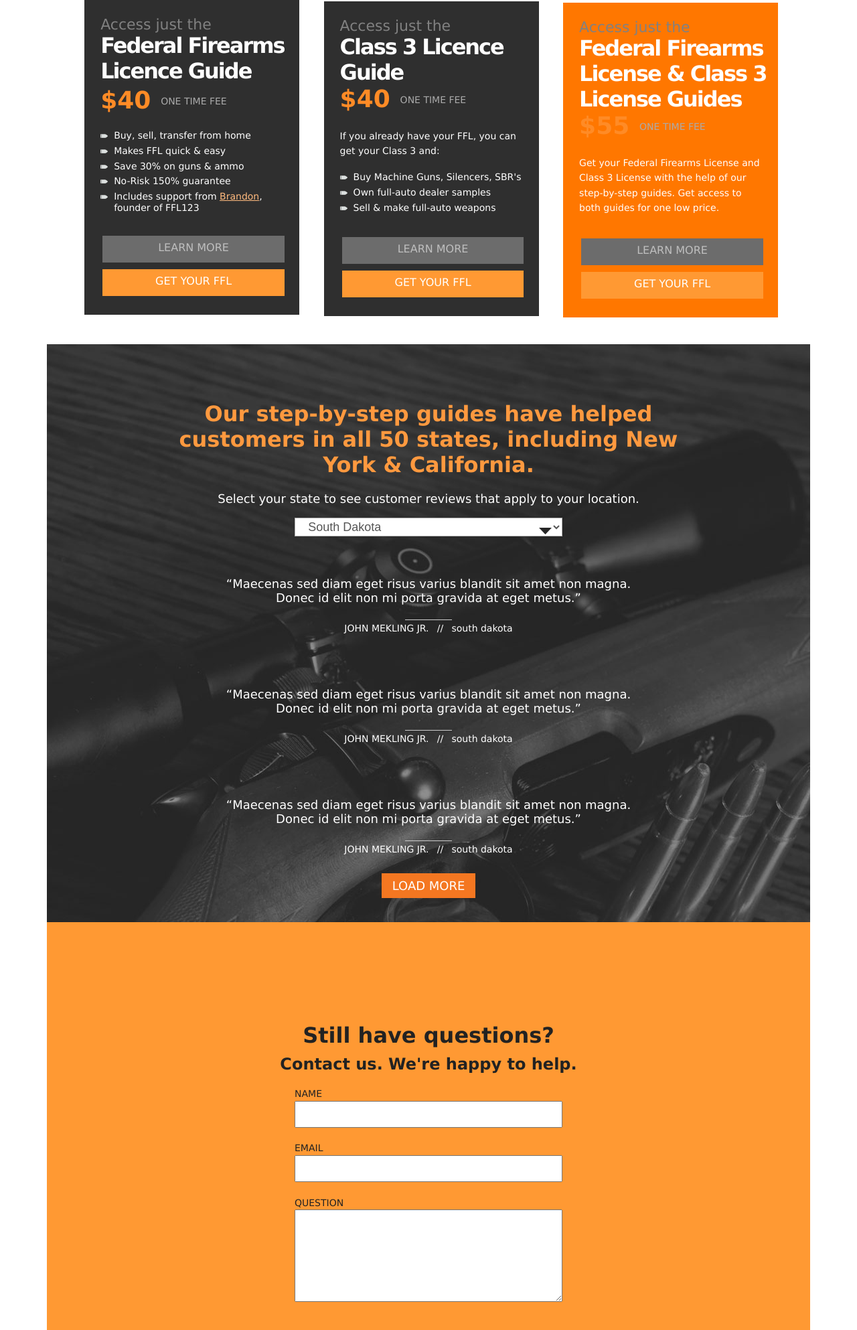
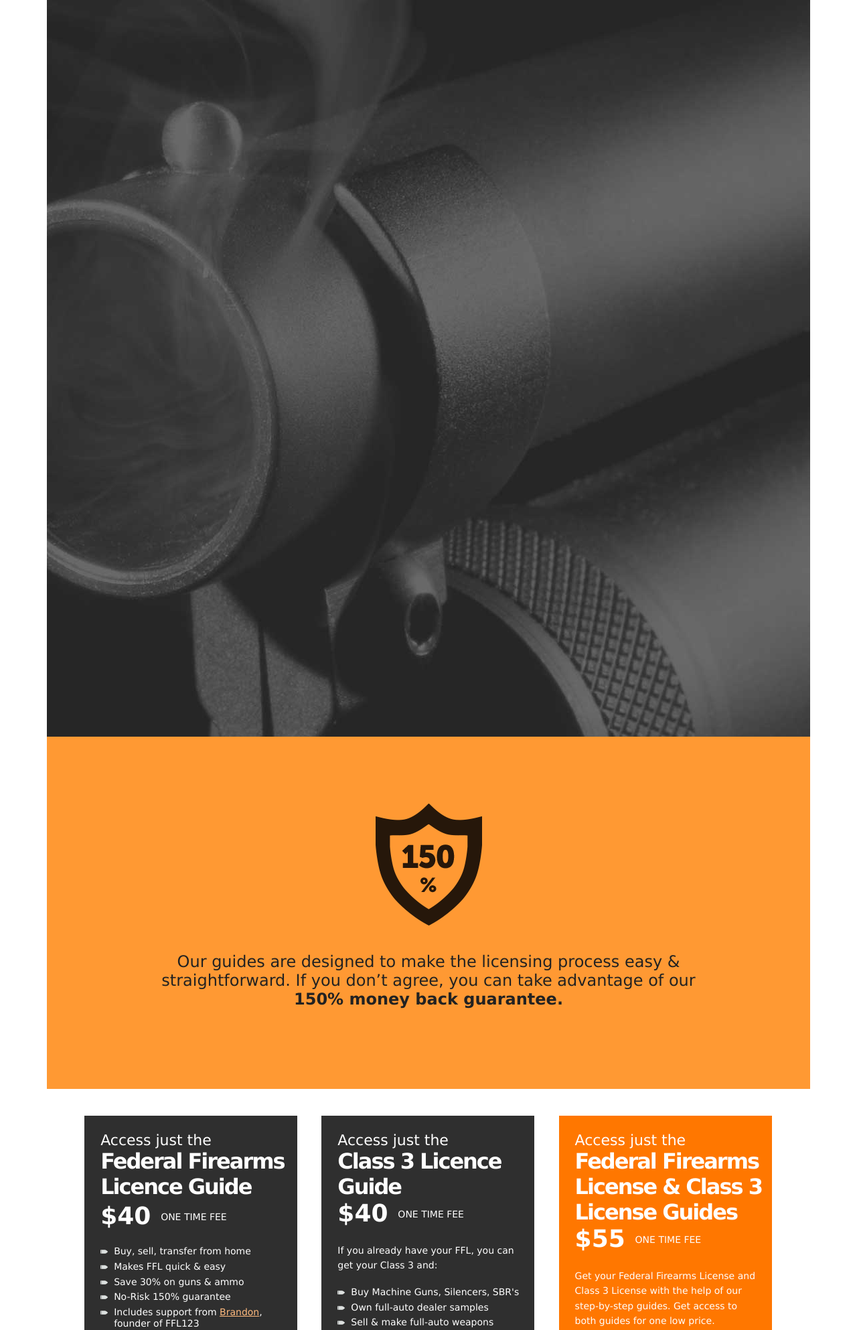
Before and after one commit to sturobson/a-slightly-bizarre-starting-point, a PHP site: a page that uses index.html in a window 1280 px wide. Shown: the top 1986 px of the page at 67% size. Run offline with PHP 8.4, Linux system fonts and the light colour scheme; some libraries are stand-ins or nearby versions.

Commit message:
finish licences - rwd created moneyback create questions
more sprites

questions-bg.jpg

```diff
--- a/css/Sass/_page.scss
+++ b/css/Sass/_page.scss
@@ -1,4 +1,8 @@
 /* footer */
+
+@import "partials/_questions.scss";
+
+@import "partials/_moneyback.scss";
 
 @import "partials/_licences.scss";
 
--- a/css/Sass/partials/_footer.scss
+++ b/css/Sass/partials/_footer.scss
@@ -1,5 +1,7 @@
 footer {
 	background-color: #2f2f2f;
+	margin: 0 auto;
+	max-width: 1140px;
 	a {
 		cursor: pointer;
 	}
--- a/css/Sass/partials/_licences.scss
+++ b/css/Sass/partials/_licences.scss
@@ -2,27 +2,49 @@
 	margin: 0 auto 40px auto;
 	margin: 0 auto 4rem auto;
 	max-width: 1140px;
-	padding-left: 4.3859649%;
 	font-size: 0;
+	@media (min-width: 50em) {
+		height: 470px;
+		padding-left: 2%;
+	}
+	@media (min-width: 62.5em) {
+		padding-left: 4.3859649%;
+	}
 }
 
 .offer {
-	height: 470px;
+	min-height: 490px;
 	background-color: #2f2f2f;
 	display: block;
 	margin: 0 auto;
-	margin-right: 3.333%;
+	margin-left: 5%;
+	margin-right: 1.111%;
 	margin-bottom: 2rem;
 	padding-top: 2.4rem;
 	padding-left: 24px;
 	position: relative;
 	font-size: 0;
-	width: 96%;
-	@media (min-width: 56em) {
+	width: 90%;
+	@media (min-width: 21em) {
+		min-height: 450px;
+	}
+	@media (min-width: 30em) {
+		min-height: 380px;
+	}
+	@media (min-width: 50em) {
+		display: inline-block;
+		float: left;
+		margin-left: 0;
+		min-height: 470px;
+		width: 32%;
+	}
+	@media (min-width: 62.5em) {
 		margin-bottom: 0;
 		display: inline-block;
-		width: 29.65%;
-
+		width: 29.35%;
+	}
+	@media (min-width: 62.5em) {
+		margin-right: 3.333%;
 	}
 	&:last-of-type {
 		background-color: #ff7700;
@@ -34,16 +56,30 @@
 		font-size: 3.2rem;
 		letter-spacing: -2px;
 		margin-bottom: 0;
-
+		@media (min-width: 50em) {
+			font-size: 24px;
+			font-size: 2.4rem;
+		}
+		@media (min-width: 56.25em) {
+			font-size: 32px;
+			font-size: 3.2rem;
+		}
 		span {
 			clear: both;
 			float: left;
 			color: #818181;
-			font-size: 22px;
-			font-size: 2.2rem;
+			font-size: 18px;
+			font-size: 1.8rem;
 			font-weight: normal;
 			letter-spacing: 0;
 			width: 100%;
+			&:last-of-type {
+				color: #FFF;
+			}
+			@media (min-width: 56.25em) {
+				font-size: 22px;
+				font-size: 2.2rem;
+			}
 		}
 	}
 
@@ -87,9 +123,16 @@
 	font-size: 36px;
 	font-size: 3.6rem;
 	font-weight: bold;
-	margin: 0 0 24px 0;
-	margin: 0 0 2.4rem 0;
+	margin: 0 0 16px 0;
+	margin: 0 0 1.6rem 0;
 	position: relative;
+	&:last-of-type {
+		color: #FFF;
+	}
+	@media (min-width: 56.25em) {
+		margin: 0 0 24px 0;
+		margin: 0 0 2.4rem 0;
+	}
 	span {
 		color: darken(#FFF, 33%);
 		font-size: 14px;
@@ -99,6 +142,9 @@
 		left: 90px;
 		text-transform: uppercase;
 		top: 14px;
+		&:last-of-type {
+			color: #FFF;
+		}
 	}
 }
 
@@ -128,9 +174,12 @@
 	height: 40px;
 	margin-bottom: 10px;
 	margin-bottom: 1rem;
+	text-align: center;
+	width: 88%;
+	@media (min-width: 37.5em) {
 	margin-left: 1%;
-	text-align: center;
 	width: 90%;
+	}
 	&:hover {
 		background-color: #26170a;
 		color: #FFF;
--- /dev/null
+++ b/css/Sass/partials/_moneyback.scss
@@ -0,0 +1,26 @@
+.money-back-garuntee {
+	margin: 0 auto;
+	max-width: 1140px;
+	background-color: #ff9933;
+	padding-top: 10rem;
+	padding-bottom: 12rem;
+	margin-bottom: 4rem;
+	img {
+		margin: 0 auto;
+		text-align: center;
+		display: block;
+		margin-bottom: 4rem;
+	}
+}
+
+.money-back-garuntee h1 {
+	font-size: 24px;
+	font-size: 2.4rem;
+	font-weight: normal;
+	margin: 0 auto;
+	text-align: center;
+	width: 75.4385965%;
+	span {
+		font-weight: 700;
+	}
+}
--- /dev/null
+++ b/css/Sass/partials/_questions.scss
@@ -0,0 +1,9 @@
+.questions {
+	background-image: url(../img/questions-bg.jpg);
+	background-position: left center;
+	background-repeat: no-repeat;
+	height: 1100px;
+	margin: 0 auto;
+	max-width: 1140px;
+	width: 100%;
+}
--- a/css/styles.css
+++ b/css/styles.css
@@ -555,30 +555,85 @@ textarea {
   box-sizing: border-box; }
 
 /* footer */
+.questions {
+  background-image: url(../img/questions-bg.jpg);
+  background-position: left center;
+  background-repeat: no-repeat;
+  height: 1100px;
+  margin: 0 auto;
+  max-width: 1140px;
+  width: 100%; }
+
+.money-back-garuntee {
+  margin: 0 auto;
+  max-width: 1140px;
+  background-color: #ff9933;
+  padding-top: 10rem;
+  padding-bottom: 12rem;
+  margin-bottom: 4rem; }
+  .money-back-garuntee img {
+    margin: 0 auto;
+    text-align: center;
+    display: block;
+    margin-bottom: 4rem; }
+
+.money-back-garuntee h1 {
+  font-size: 24px;
+  font-size: 2.4rem;
+  font-weight: normal;
+  margin: 0 auto;
+  text-align: center;
+  width: 75.4385965%; }
+  .money-back-garuntee h1 span {
+    font-weight: 700; }
+
 .licences {
   margin: 0 auto 40px auto;
   margin: 0 auto 4rem auto;
   max-width: 1140px;
-  padding-left: 4.3859649%;
   font-size: 0; }
+  @media (min-width: 50em) {
+    .licences {
+      height: 470px;
+      padding-left: 2%; } }
+  @media (min-width: 62.5em) {
+    .licences {
+      padding-left: 4.3859649%; } }
 
 .offer {
-  height: 470px;
+  min-height: 490px;
   background-color: #2f2f2f;
   display: block;
   margin: 0 auto;
-  margin-right: 3.333%;
+  margin-left: 5%;
+  margin-right: 1.111%;
   margin-bottom: 2rem;
   padding-top: 2.4rem;
   padding-left: 24px;
   position: relative;
   font-size: 0;
-  width: 96%; }
-  @media (min-width: 56em) {
+  width: 90%; }
+  @media (min-width: 21em) {
+    .offer {
+      min-height: 450px; } }
+  @media (min-width: 30em) {
+    .offer {
+      min-height: 380px; } }
+  @media (min-width: 50em) {
+    .offer {
+      display: inline-block;
+      float: left;
+      margin-left: 0;
+      min-height: 470px;
+      width: 32%; } }
+  @media (min-width: 62.5em) {
     .offer {
       margin-bottom: 0;
       display: inline-block;
-      width: 29.65%; } }
+      width: 29.35%; } }
+  @media (min-width: 62.5em) {
+    .offer {
+      margin-right: 3.333%; } }
   .offer:last-of-type {
     background-color: #ff7700;
     margin-right: 0; }
@@ -588,15 +643,29 @@ textarea {
     font-size: 3.2rem;
     letter-spacing: -2px;
     margin-bottom: 0; }
+    @media (min-width: 50em) {
+      .offer h1 {
+        font-size: 24px;
+        font-size: 2.4rem; } }
+    @media (min-width: 56.25em) {
+      .offer h1 {
+        font-size: 32px;
+        font-size: 3.2rem; } }
     .offer h1 span {
       clear: both;
       float: left;
       color: #818181;
-      font-size: 22px;
-      font-size: 2.2rem;
+      font-size: 18px;
+      font-size: 1.8rem;
       font-weight: normal;
       letter-spacing: 0;
       width: 100%; }
+      .offer h1 span:last-of-type {
+        color: #FFF; }
+      @media (min-width: 56.25em) {
+        .offer h1 span {
+          font-size: 22px;
+          font-size: 2.2rem; } }
   .offer ul {
     list-style: none;
     padding: 0; }
@@ -631,9 +700,15 @@ textarea {
   font-size: 36px;
   font-size: 3.6rem;
   font-weight: bold;
-  margin: 0 0 24px 0;
-  margin: 0 0 2.4rem 0;
+  margin: 0 0 16px 0;
+  margin: 0 0 1.6rem 0;
   position: relative; }
+  .price:last-of-type {
+    color: #FFF; }
+  @media (min-width: 56.25em) {
+    .price {
+      margin: 0 0 24px 0;
+      margin: 0 0 2.4rem 0; } }
   .price span {
     color: #ababab;
     font-size: 14px;
@@ -643,6 +718,8 @@ textarea {
     left: 90px;
     text-transform: uppercase;
     top: 14px; }
+    .price span:last-of-type {
+      color: #FFF; }
 
 .offer-description {
   color: #FFF;
@@ -670,9 +747,12 @@ textarea {
   height: 40px;
   margin-bottom: 10px;
   margin-bottom: 1rem;
-  margin-left: 1%;
   text-align: center;
-  width: 90%; }
+  width: 88%; }
+  @media (min-width: 37.5em) {
+    .learn-more, .buy-licence {
+      margin-left: 1%;
+      width: 90%; } }
   .learn-more:hover, .buy-licence:hover {
     background-color: #26170a;
     color: #FFF; }
@@ -845,7 +925,9 @@ article .quote {
     box-shadow: 0px 0px 1px 3px rgba(0, 0, 0, 0.4); }
 
 footer {
-  background-color: #2f2f2f; }
+  background-color: #2f2f2f;
+  margin: 0 auto;
+  max-width: 1140px; }
   footer a {
     cursor: pointer; }
 
--- a/index.html
+++ b/index.html
@@ -44,10 +44,23 @@
 
 <!-- start coding -->
 
+
+<section class="questions">
+
+</section>
+
+
+<section class="money-back-garuntee">
+	<img src="img/150PERCENT.png">
+	<h1>Our guides are designed to make the licensing process easy & straightforward. If you don’t agree, you can take advantage of our <span>150% money back guarantee.</span></h1>
+</section>
+
+
 <section class="licences">
 	<div class="offer federal-licence">
 		<h1><span>Access just the</span>Federal Firearms Licence Guide</h1>
 		<p class="price">$40<span>one time fee</span></p>
+		<div class="offer-details">
 			<ul>
 				<li>Buy, sell, transfer from home</li>
 				<li>Makes FFL quick & easy</li>
@@ -55,7 +68,7 @@
 				<li>No-Risk 150% guarantee</li>
 				<li>Includes support from <a href="">Brandon</a>, founder of FFL123</li>
 			</ul>
-
+		</div>
 		<div class="offer-buttons">
 			<a class="btn learn-more">learn more</a>
 			<a class="btn buy-licence">get your FFL</a>
@@ -65,12 +78,14 @@
 	<div class="offer class3-licence">
 		<h1><span>Access just the</span>Class 3 Licence Guide</h1>
 		<p class="price">$40<span>one time fee</span></p>
+		<div class="offer-details">
 			<p class="offer-description">If you already have your FFL, you can get your Class 3 and:</p>
 			<ul>
 				<li>Buy Machine Guns, Silencers, SBR's</li>
 				<li>Own full-auto dealer samples</li>
 				<li>Sell & make full-auto weapons</li>
 			</ul>
+		</div>
 		<div class="offer-buttons">
 			<a class="btn learn-more">learn more</a>
 			<a class="btn buy-licence">get your FFL</a>
@@ -80,8 +95,9 @@
 	<div class="offer both-licences">
 		<h1><span>Access just the</span>Federal Firearms License & Class 3 License Guides</h1>
 		<p class="price">$55<span>one time fee</span></p>
+		<div class="offer-details">
 			<p class="offer-description">Get your Federal Firearms License and Class 3 License with the help of our step-by-step guides. Get access to both guides for one low price.</p>
-
+		</div>
 		<div class="offer-buttons">
 			<a class="btn learn-more">learn more</a>
 			<a class="btn buy-licence">get your FFL</a>
```
Also changed, not shown: img/150PERCENT.png (added), img/questions-bg.jpg (added), 1 other file. Lines whose indentation alone changed are shown as unchanged.
